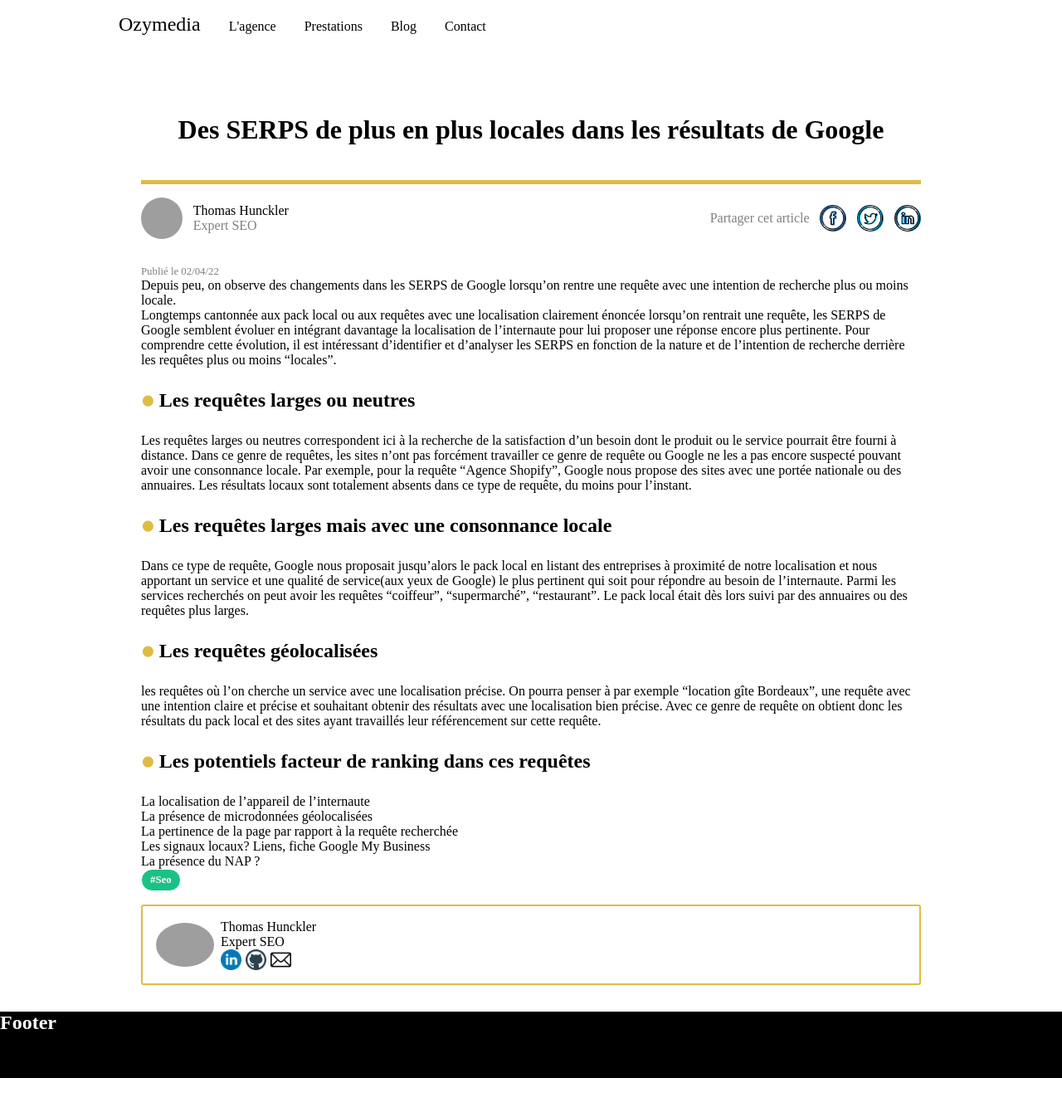
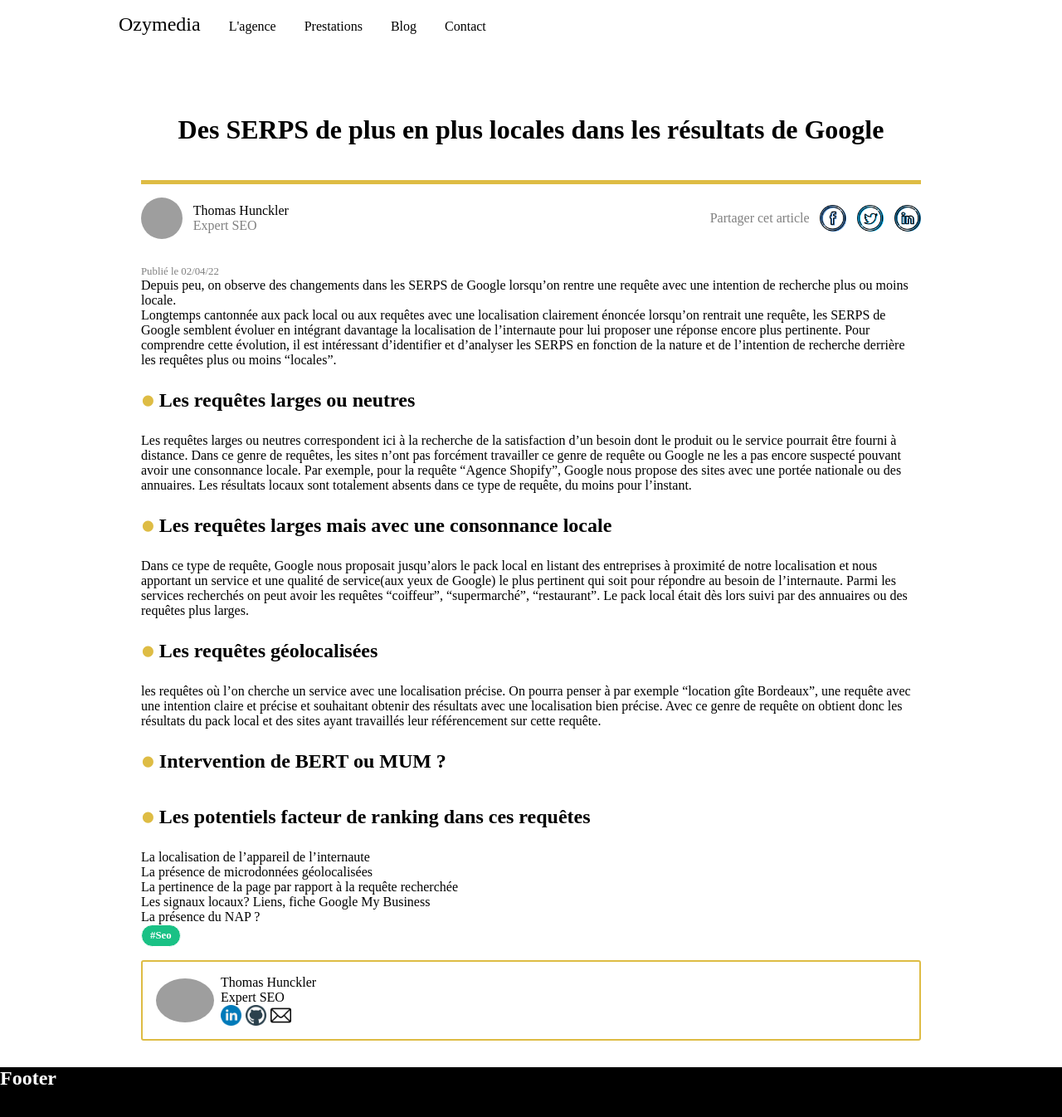
Before and after one commit to thomas6791/ozymedia-new, a Jekyll site: the page built from _posts/2022-04-02-serps-de-plus-en-plus-local-dasn-google.md, in a window 1280 px wide. Shown: the top 1346 px of the page at 83% size. Built offline with Jekyll 4.4.1, drawn with Linux system fonts in a browser that asks for light colours; some web fonts are replaced; grey boxes are pictures that could not be loaded.

Commit message:
change text

```diff
--- a/_posts/2022-04-02-serps-de-plus-en-plus-local-dasn-google.md
+++ b/_posts/2022-04-02-serps-de-plus-en-plus-local-dasn-google.md
@@ -25,6 +25,7 @@ les requêtes où l'on cherche un service avec une localisation précise.
 On pourra penser à par exemple "location gîte Bordeaux", une requête avec une intention claire et précise et souhaitant obtenir des résultats avec une localisation bien précise.
 Avec ce genre de requête on obtient donc les résultats du pack local et des sites ayant travaillés leur référencement sur cette requête.
 
+## Intervention de BERT ou MUM ?
 
 ## Les potentiels facteur de ranking dans ces requêtes
 - La localisation de l'appareil de l'internaute
```
